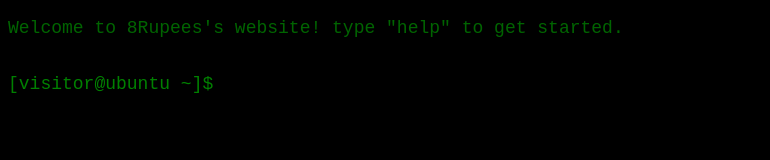
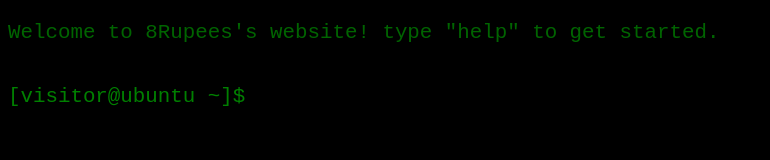
Before and after one commit to adhikarE/CLIwebsite, a plain HTML site: page index.html in a window 1280 px wide. Shown: the whole page, without its empty margins (0-770 px from the left). Drawn offline with Linux system fonts and the light colour scheme.

Commit message:
Update style.css
Optimized text size across devices

```diff
--- a/style/style.css
+++ b/style/style.css
@@ -8,7 +8,7 @@ body{
 
     color: darkgreen;
     font-family: monospace;
-    font-size: 18px;
+    font-size: 160%;
 
 }
 
@@ -29,7 +29,7 @@ body{
 
     color: green;
     font-family: monospace;
-    font-size: 18px;
+    font-size: 160%;
     white-space: nowrap;
 
 }
@@ -44,10 +44,10 @@ body{
     height: fit-content;
     width: 100%;
 
-    margin-top: 15px;
+    margin-top: 18px;
 
     font-family: monospace;
-    font-size: 18px;
+    font-size: 160%;
 
 
     background-color: black;
```
